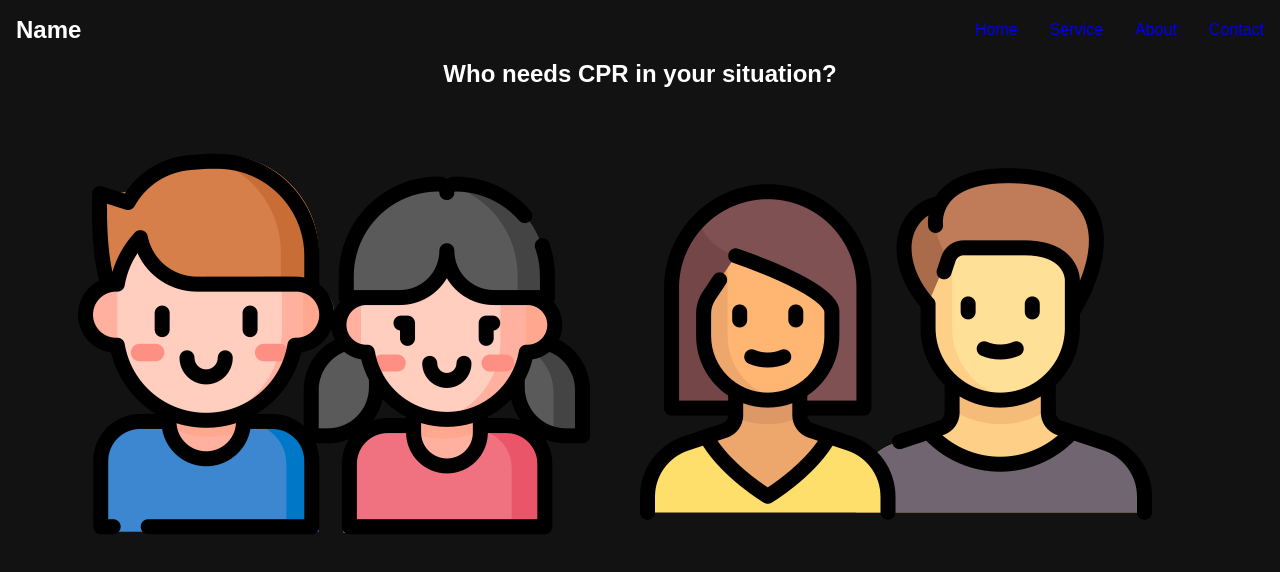
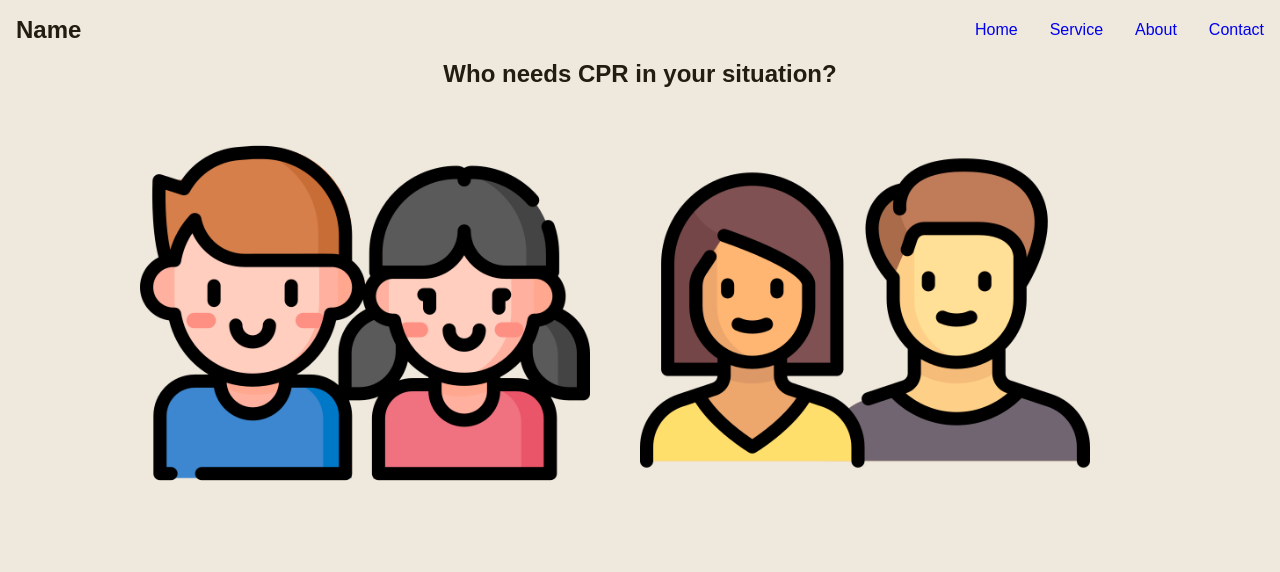
Before and after one commit to HackEDBetaTeam2023/CPR_Tutorial_HackED_Beta, a React (Create React App) app in the folder website/: page / in a window 1280 px wide. Shown: the top 572 px of the page. Built offline with nearby package versions, Linux system fonts and the light colour scheme.

Commit message:
Change some global styles

```diff
--- a/website/src/App.css
+++ b/website/src/App.css
@@ -1,5 +1,14 @@
 .App {
+    height: 100%;
   text-align: center;
+}
+
+.app-content {
+    width: 100%;
+    height: 100%;
+    display: flex;
+    flex-direction: column;
+    align-items: center;
 }
 
 .App-logo {
@@ -27,8 +36,8 @@ body {
   font-weight: 400;
   overflow-x: hidden;
   position: relative;
-  background-color: #121212 !important;
-  color: #fff !important;
+  background-color: #efe8dc !important;
+  color: #231c10 !important;
   font-family: 'Centra', sans-serif !important;
 }
 
--- a/website/src/App.js
+++ b/website/src/App.js
@@ -7,7 +7,9 @@ function App() {
   return (
     <div className="App">
         <NavBar />
-        <Outlet />
+        <div className="app-content">
+            <Outlet />
+        </div>
     </div>
   );
 }
--- a/website/src/index.css
+++ b/website/src/index.css
@@ -1,4 +1,5 @@
 body {
+    height: 100vh;
   margin: 0;
   font-family: -apple-system, BlinkMacSystemFont, 'Segoe UI', 'Roboto', 'Oxygen',
     'Ubuntu', 'Cantarell', 'Fira Sans', 'Droid Sans', 'Helvetica Neue',
@@ -7,6 +8,10 @@ body {
   -moz-osx-font-smoothing: grayscale;
 }
 
+#root {
+    height: 100%;
+}
+
 code {
   font-family: source-code-pro, Menlo, Monaco, Consolas, 'Courier New',
     monospace;
```
